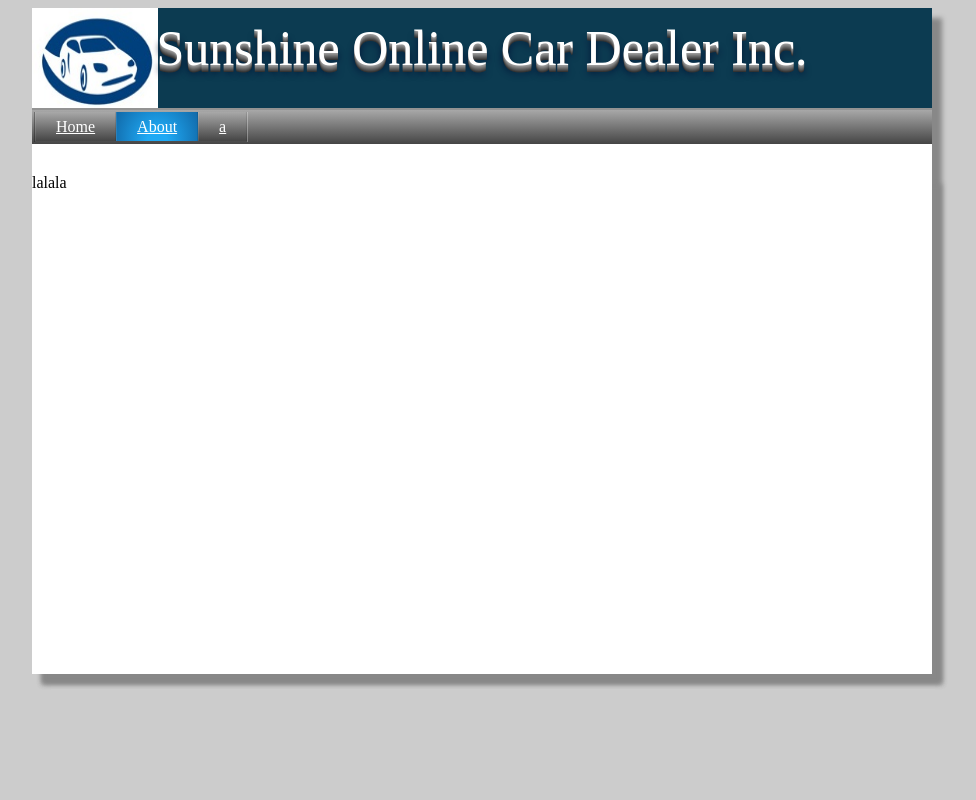
After one commit to cen4010-onlinecardealer/www, a PHP site: page /about.php in a window 1280 px wide. The commit adds this page. Shown: the whole page, without its empty margins (158-1134 px from the left). Run offline with PHP 8.4, Linux system fonts and the light colour scheme.

Commit message:
Skeleton
Guys i deleted the redundant test files we had in this folder.  I posted
like a skeleton for the site and examples.  Besides the header.php and
footer.php and style.css, everything else is irrelevant.  Let me know if
you don't like it and we can modify it.

```diff
--- /dev/null
+++ b/about.php
@@ -0,0 +1,9 @@
+<?php
+$title= "About";
+$activeIndex=2;
+include "header.php";
+?>
+lalala
+<?php
+include "footer.php";
+?>
--- /dev/null
+++ b/footer.php
@@ -0,0 +1,6 @@
+<?php
+mysql_close($link);
+?>
+</div></div>
+</body>
+</html>
--- /dev/null
+++ b/header.php
@@ -0,0 +1,40 @@
+<html>
+<head>
+<title><?php echo $title; ?></title>
+<link rel="stylesheet" href="style.css" type="text/css" />
+</head>
+<body>
+
+<div id="bodyDiv" >
+	<header>
+			<div style="display:inline-block; line-height:80px">
+			Sunshine Online Car Dealer Inc.
+			</div>
+
+	</header>
+	<Table id="navBar" border="0" >
+	<tr id="menu">
+		<td class="menuItem"><a
+			<?php if($activeIndex==1){echo 'id="active"';}?>
+			href="main.php" class="a">Home</a>
+		</td>
+		<td class="menuItem"><a
+			<?php if($activeIndex==2){echo 'id="active"';}?>
+			href="about.php" class="a">About</a>
+		</td>
+		<td class="menuItem"><a
+			<?php if($activeIndex==3){echo 'id="active"';}?>
+			href="#" class="a">a</a>
+		</td>
+	</tr>
+	</table>
+
+
+
+
+	<div id="pageCont">
+<?php
+$link = mysql_connect('localhost:3306', 'root', '');
+if (!$link) {die('Not connected : ' . mysql_error());}
+$db_selected = mysql_select_db('idrecords', $link);
+?>
--- /dev/null
+++ b/style.css
@@ -0,0 +1,85 @@
+
+body{
+background-color: #CCCCCC;
+}
+#bodyDiv
+{
+margin-left:auto;
+margin-right:auto;
+width:900;
+background-color:white;
+box-shadow: 10px 10px 5px #888888;
+}
+header{
+height:100px;
+display:block;
+background-color:#0C3B51;
+background-image:url('pictures/cardealer_logo.jpg');
+background-size:14% 100px;
+background-repeat:no-repeat;
+background-origin:content-box;
+text-align:center;
+color: #fff;
+text-shadow: 0px 1px 0px #999, 0px 2px 0px #888, 0px 3px 0px #777, 0px 4px 0px #666, 0px 5px 0px #555, 0px 6px 0px #444, 0px 7px 0px #333, 0px 8px 7px #001135;
+font: 50px 'ChunkFiveRegular';
+}
+p{margin:0;padding:0}
+#navBar{
+margin:0;
+padding:0;
+	width: 100%;
+    height: 30px;
+    background : #464646;
+    background : -webkit-gradient(linear, left top, left bottom, from(rgb(168,168,168)), to(rgb(69,69,69)));
+    background : -moz-linear-gradient(top, rgb(168,168,168), rgb(69,69,69));
+    background : -ms-linear-gradient(top, rgb(168,168,168), rgb(69,69,69));
+	border-top: 2px solid #939393;
+    position: relative;
+    margin-bottom: 30px;
+}
+#menu {
+    height: 30px;
+    border-left: 1px solid rgba(0,0,0,0.3);
+    border-right: 1px solid rgba(255,255,255,0.3);
+    float:left;
+}
+.menuItem{
+ list-style: none;
+    float:left;
+    height: 29px;
+    text-align: center;
+    background: -webkit-gradient(radial, 50% 100%, 10, 50% 50%, 90, from(rgba(31,169,244,1)), to(rgba(0,28,78, 1)) );
+    background: -moz-radial-gradient(center 80px 45deg, circle cover, rgba(31,169,244,1) 0%, rgba(0,28,78, 1) 100%);
+	background : -ms-linear-gradient(top, rgba(31,169,244,1) 0%, rgba(0,28,78, 1) 100%);
+	padding: 0px;
+}
+.a{
+    display: block;
+    padding: 0 20px;
+    border-left: 1px solid rgba(255,255,255,0.1);
+    border-right: 1px solid rgba(0,0,0,0.1);
+    text-align: center;
+    line-height: 29px;
+    background : -webkit-gradient(linear, left top, left bottom, from(rgb(168,168,168)), to(rgb(69,69,69)));
+    background : -moz-linear-gradient(top, rgb(168,168,168), rgb(69,69,69));
+    background : -ms-linear-gradient(top, rgb(168,168,168), rgb(69,69,69));
+	-webkit-transition-property: background;
+    -webkit-transition-duration: 700ms;
+    -moz-transition-property: background;
+    -moz-transition-duration: 700ms;
+	transition-property: background;
+    transition-duration: 700ms;
+color:white;
+}
+.a:hover{
+background: transparent none;
+}
+#active{
+background: transparent none;
+}
+#pageCont
+{
+background-color:"";
+box-shadow: 10px 10px 5px #888888;
+min-height: 500px;
+}
```
Also changed, not shown: main.php (added, +35 -0 lines), test.php (+30 -1 lines), pictures/cardealer_logo.jpg (renamed from cardealer_logo.jpg), pictures/cardealer_logo2.jpg (renamed from cardealer_logo2.jpg), test4.txt (deleted), test6.txt (added), yang.txt (deleted), 3 other files.
